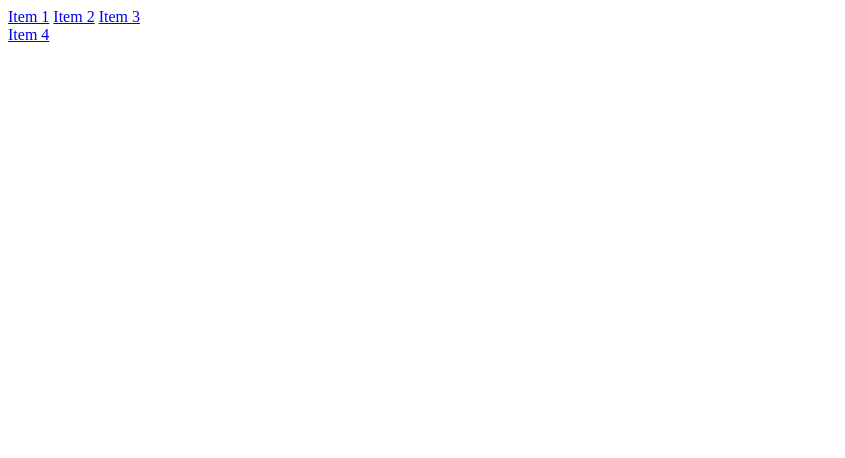
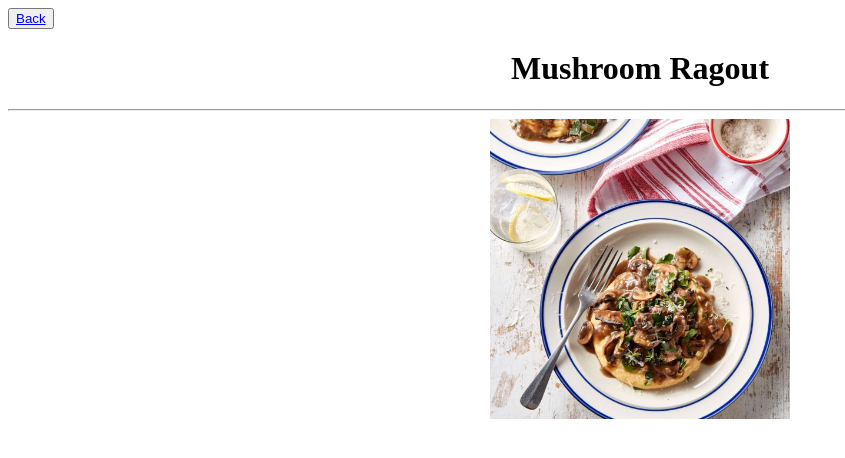
Before and after one commit to Krasser01/odin-recipes, a plain HTML site: page recipes/pilzragout.html in a window 1280 px wide. Shown: the whole page, without its empty margins (0-845 px from the left). Drawn offline with Linux system fonts and the light colour scheme.

```diff
--- a/recipes/pilzragout.html
+++ b/recipes/pilzragout.html
@@ -4,16 +4,25 @@
   <meta charset="UTF-8">
   <meta http-equiv="X-UA-Compatible" content="IE=edge">
   <meta name="viewport" content="width=device-width, initial-scale=1.0">
-  <title>Document</title>
+  <title>MUSHROOM RAGOUT</title>
 </head>
 <body>
-  <div id="ovoMenu">
-    <a href="?i=1">Item 1</a>
-    <a href="?i=2">Item 2</a>
-    <a href="?i=3">Item 3</a>
-    <div class="right">
-        <a href="?i=4">Item 4</a>
-    </div>
+  <body style="background-color: FFFBF1;">
+
+  <!--Go Back to Main page-->
+
+  <button><a href="../index.html">Back</a></button>
+
+  <!--Header-->
+
+  <center><h1>Mushroom Ragout</h1></center>
+  <hr>
+
+  <!--image-->
+
+  <center><img src="../img/mushroomragu.jpg" alt="A picture of delicous looking mushroom ragu, acutally I hate mushrooms and would never eat shit like this anyways. But if someone is reading this send me a message LMAO" hight="auto" width="300"></center>
+
+
 </div>
 </body>
 </html>
```
Also changed, not shown: index.html (+13 -7 lines), recipes/butterbrioche.html (+18 -0 lines), recipes/pochiertesei.html (+2 -1 lines), img/mushroomragu.jpg (added).
